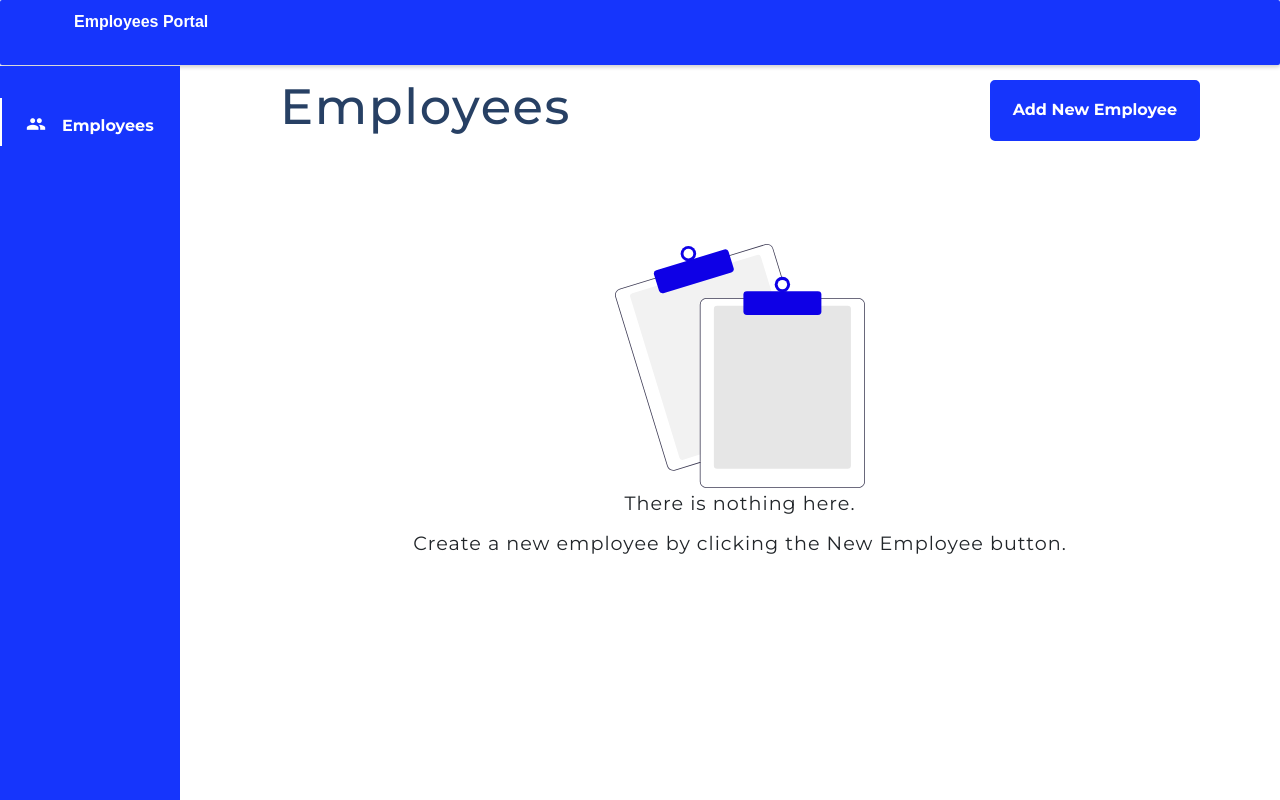
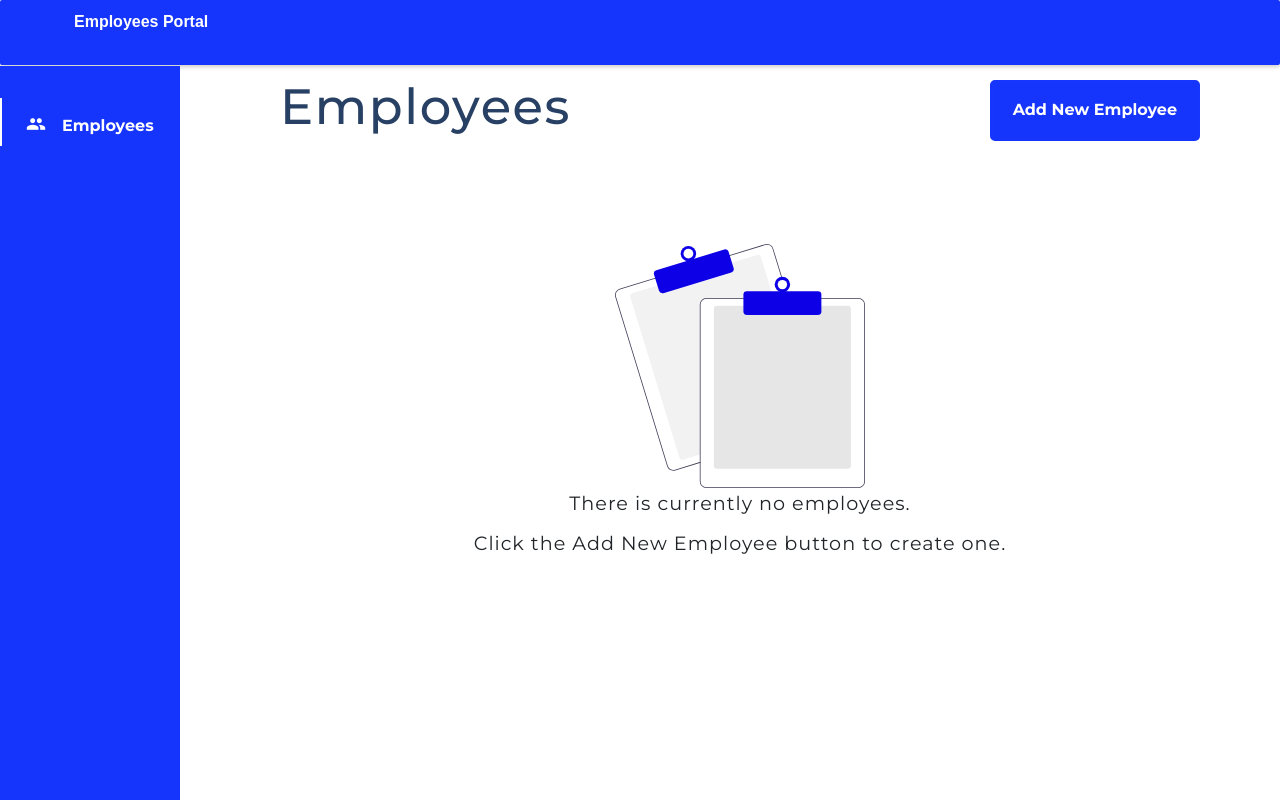
Before and after one commit to SinethembaDlova/employees-portal, a React (Create React App) app: page /employees in a window 1280 px wide. Built offline with nearby package versions, Linux system fonts and the light colour scheme; no server answers.

Commit message:
changed the message a bit

```diff
--- a/src/components/State/Empty/index.js
+++ b/src/components/State/Empty/index.js
@@ -6,8 +6,8 @@ const EmptyState = () => {
   return (
     <Container>
       <EmptySvg />
-      <p>There is nothing here.</p>
-      <p>Create a new employee by clicking the New Employee button.</p>
+      <p>There is currently no employees.</p>
+      <p>Click the Add New Employee button to create one.</p>
     </Container>
   );
 };
```
